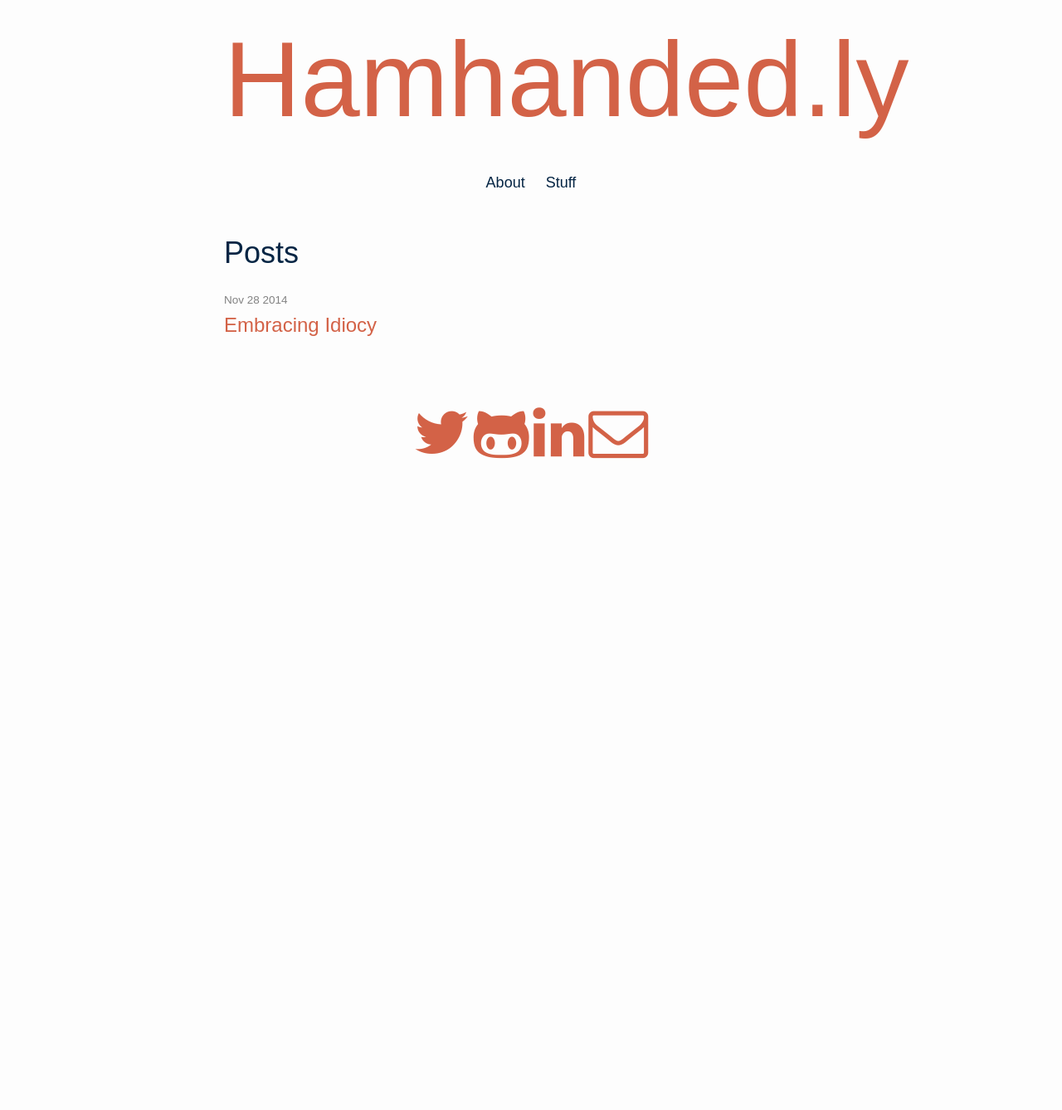
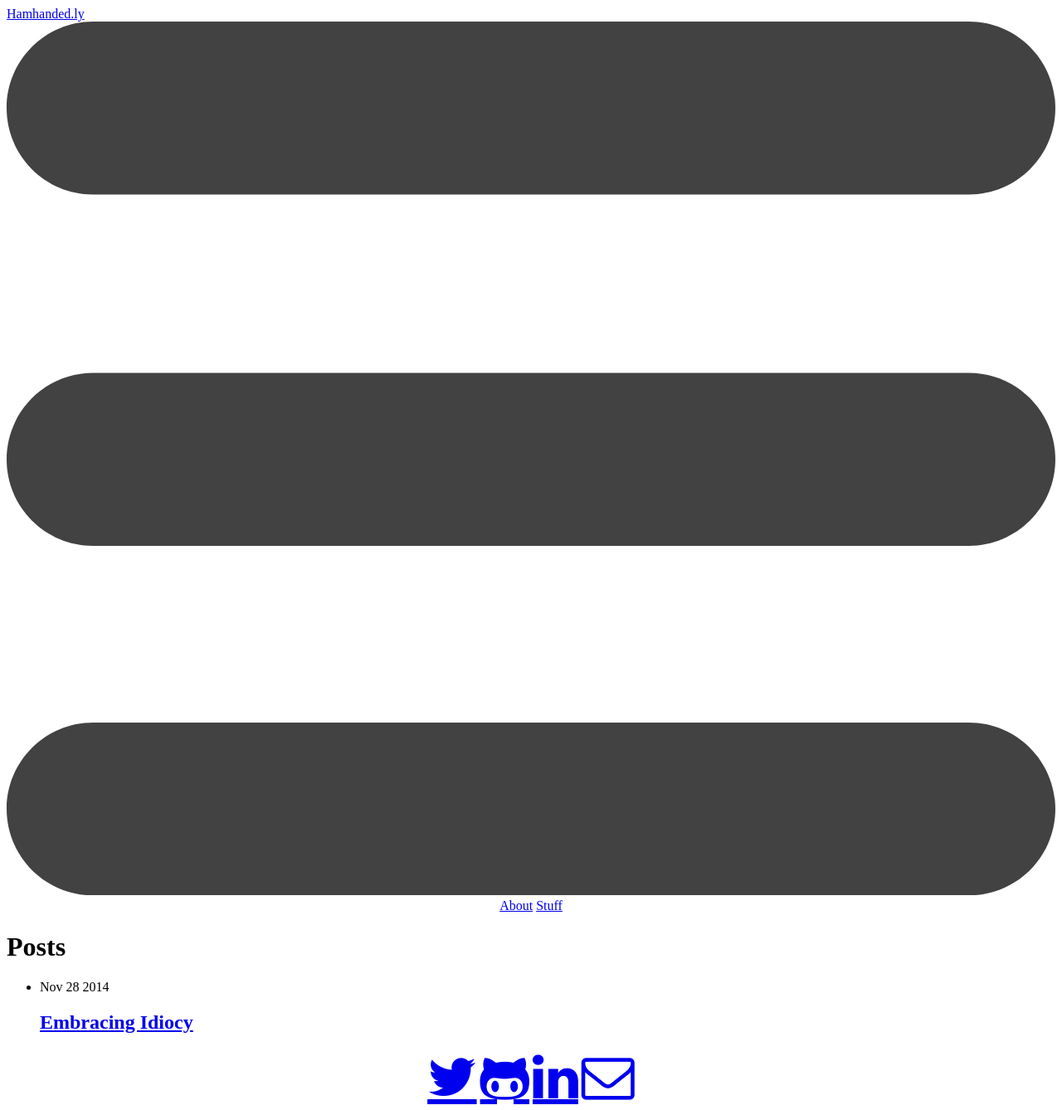
Before and after one commit to hamhands/patrickhammons.com, a Jekyll site: the page built from index.html, in a window 1280 px wide. Shown: the whole page at 83% size. Built offline with Jekyll 4.4.1, drawn with Linux system fonts in a browser that asks for light colours; nearby versions of some CDN libraries; before the commit the page ends 900 px from its top, so only the background shows below that.

Commit message:
fix refs

```diff
--- a/_includes/head.html
+++ b/_includes/head.html
@@ -8,7 +8,7 @@
     <meta name="description" content="{{ site.description }}">
 	<link href="//maxcdn.bootstrapcdn.com/font-awesome/4.2.0/css/font-awesome.min.css" rel="stylesheet">
 	<link href='http://fonts.googleapis.com/css?family=Josefin+Sans&subset=latin,latin-ext' rel='stylesheet' type='text/css'>
-	<link rel="stylesheet" href="./css/main.css">
+	<link rel="stylesheet" href="http://hamhands.github.io/hamhanded.ly/css/main.css">
     <link rel="canonical" href="{{ page.url | replace:'index.html','' | prepend: site.baseurl | prepend: site.url }}">
     <link rel="shortcut icon" href="./favicon.ico" type="image/x-icon">
 </head>
```
Also changed, not shown: 5 other files.
